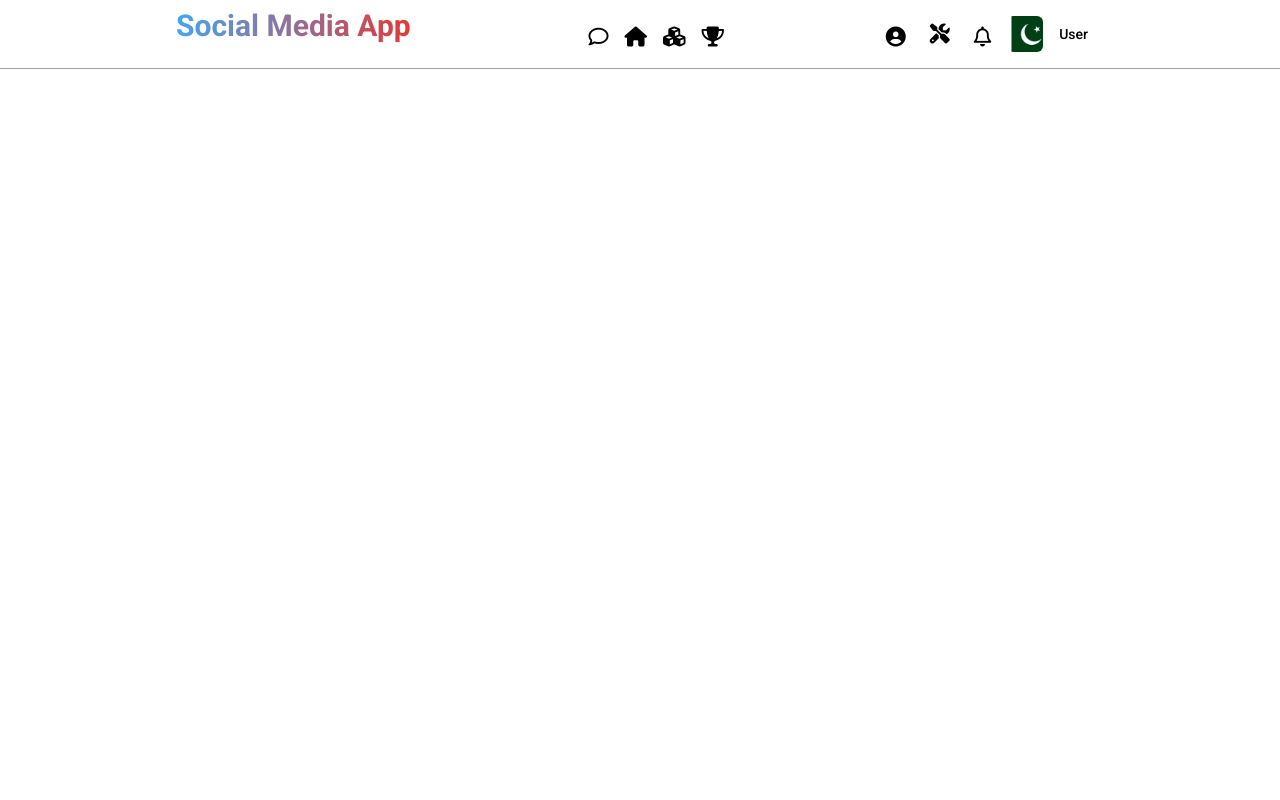
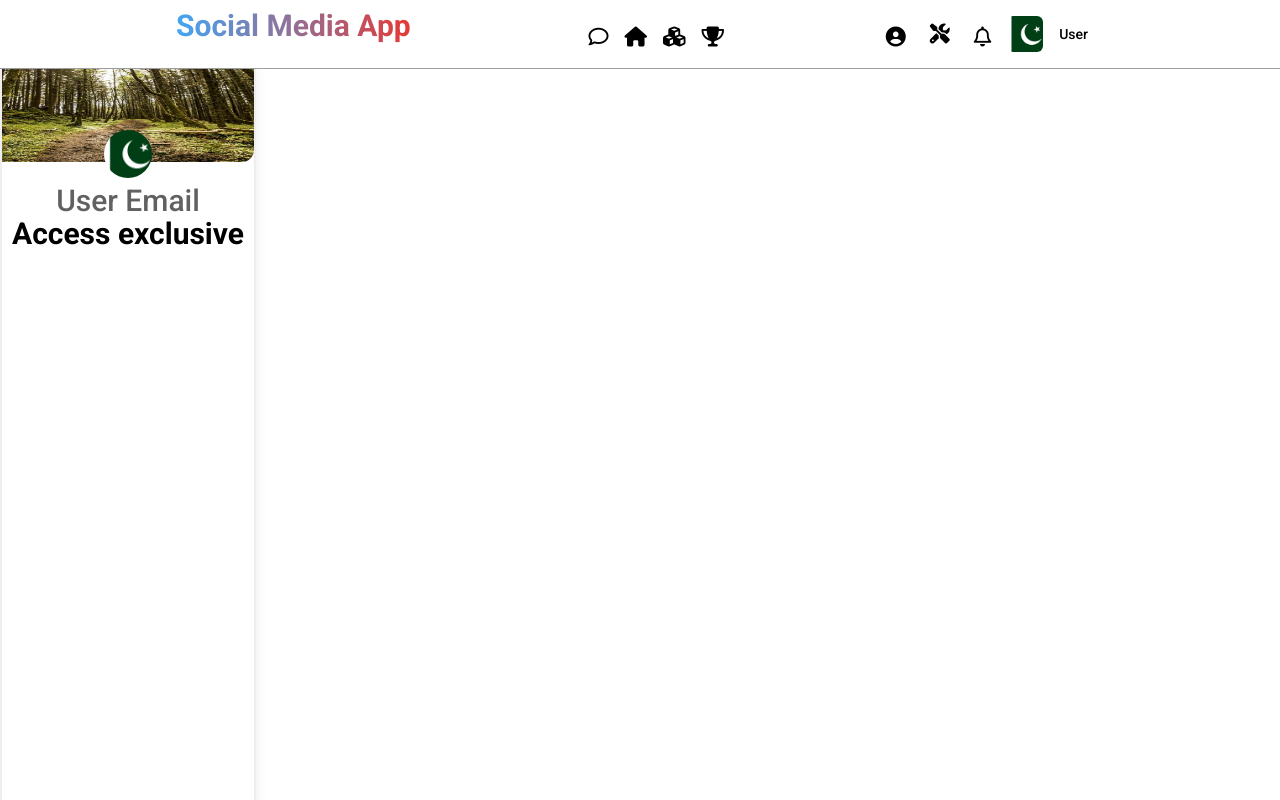
Before and after one commit to owaisrazads/Social-app-eact, a React (Vite) app in the folder social react app/: page / in a window 1280 px wide. Built offline with nearby package versions, Linux system fonts and the light colour scheme.

Commit message:
social-app-lestside

```diff
--- /dev/null
+++ b/social react app/src/components/LeftSide/leftSide.jsx
@@ -0,0 +1,28 @@
+import React from 'react'
+import nature from '../../assets/images/nature.jpg'
+import avatar from "../../assets/images/avatar.png"
+import { Avatar, Tooltip } from '@material-tailwind/react'
+
+
+const LeftSide = () => {
+  return (
+    <div className='flex flex-col h-screen bg-white pb-4 border-2 rounded-r-xl shadow-lg '>
+     <div className='flex flex-col items-center relative' >
+      <img className='h-28 w-full rounded-r-xl' src={nature} alt="nature" />
+      <div className='absolute -bottom-4'>
+      <Tooltip content="profile" placement="top">
+        <Avatar size='md' src={avatar} alt='avatar' ></Avatar>
+      </Tooltip>
+     </div>
+     </div>
+  <div className='flex flex-col items-center pt-6' >
+    <p className='font-roboto font-medium text-md text-gray-700 no-underline tracking-normal leading-none' >
+      User Email
+    </p>
+    <p>Access exclusive </p>
+  </div>
+    </div>
+  )
+}
+
+export default LeftSide
--- a/social react app/src/components/LeftSideBar/leftSide.jsx
+++ /dev/null
@@ -1,11 +0,0 @@
-import React from 'react'
-
-const leftSide = () => {
-  return (
-    <div>
-      leftSide
-    </div>
-  )
-}
-
-export default leftSide
--- a/social react app/src/components/Pages/Home.jsx
+++ b/social react app/src/components/Pages/Home.jsx
@@ -1,6 +1,6 @@
 import React from 'react'
 import Navbar from '../Navbar/Navbar'
-import leftSide from '../LeftSideBar/leftSide'
+import LeftSide from '../LeftSide/leftSide'
 
 const Home = () => {
   return (
@@ -9,8 +9,8 @@ const Home = () => {
       <Navbar/>
       </div>
       <div className='flex bg-gray-400'>
-        <div>
-        <leftSide/>
+        <div className='flex-auto w-[20%] fixed top-12'>
+        <LeftSide/>
         </div>
       </div>
     </div>
```
Also changed, not shown: social react app/src/assets/images/nature.jpg (added).
